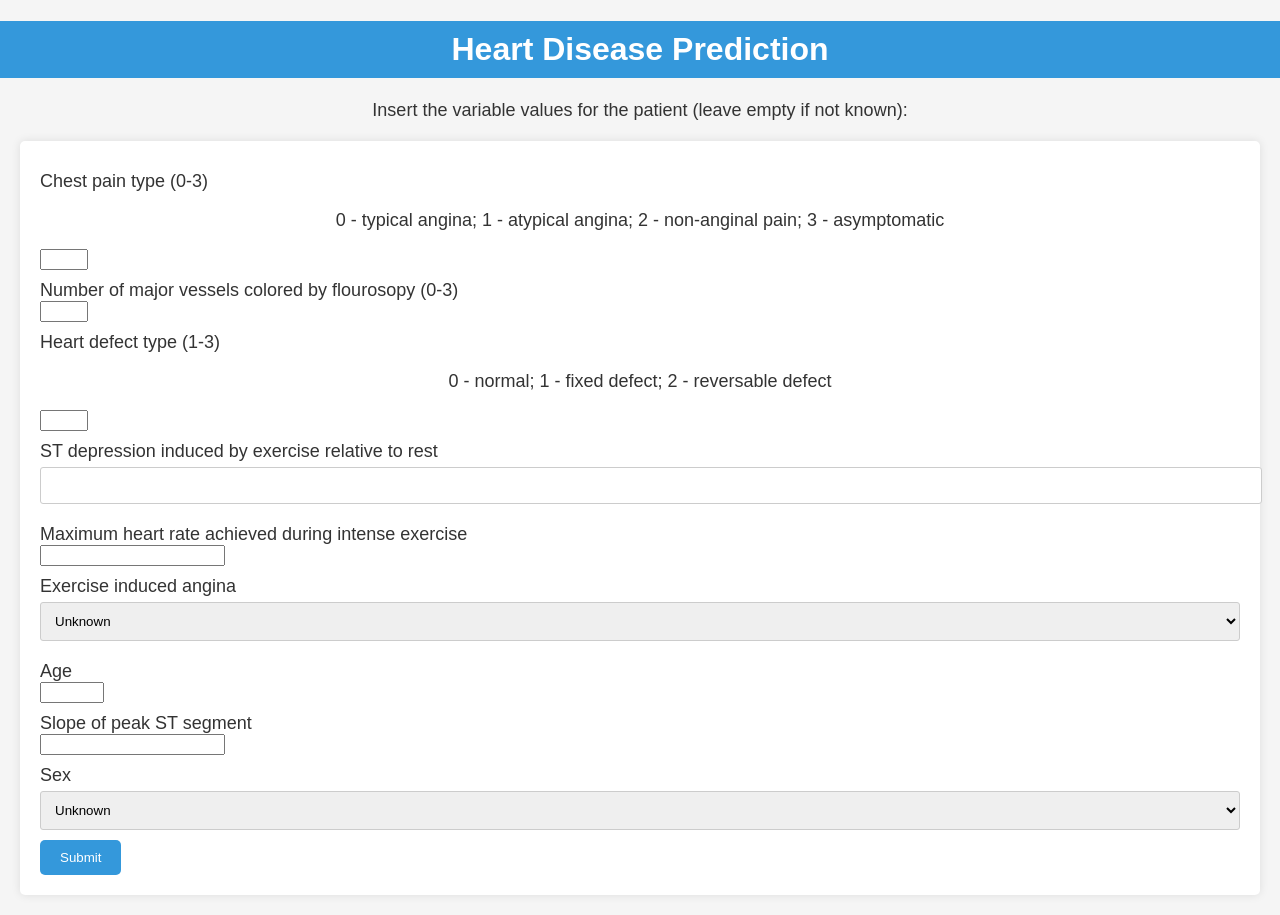
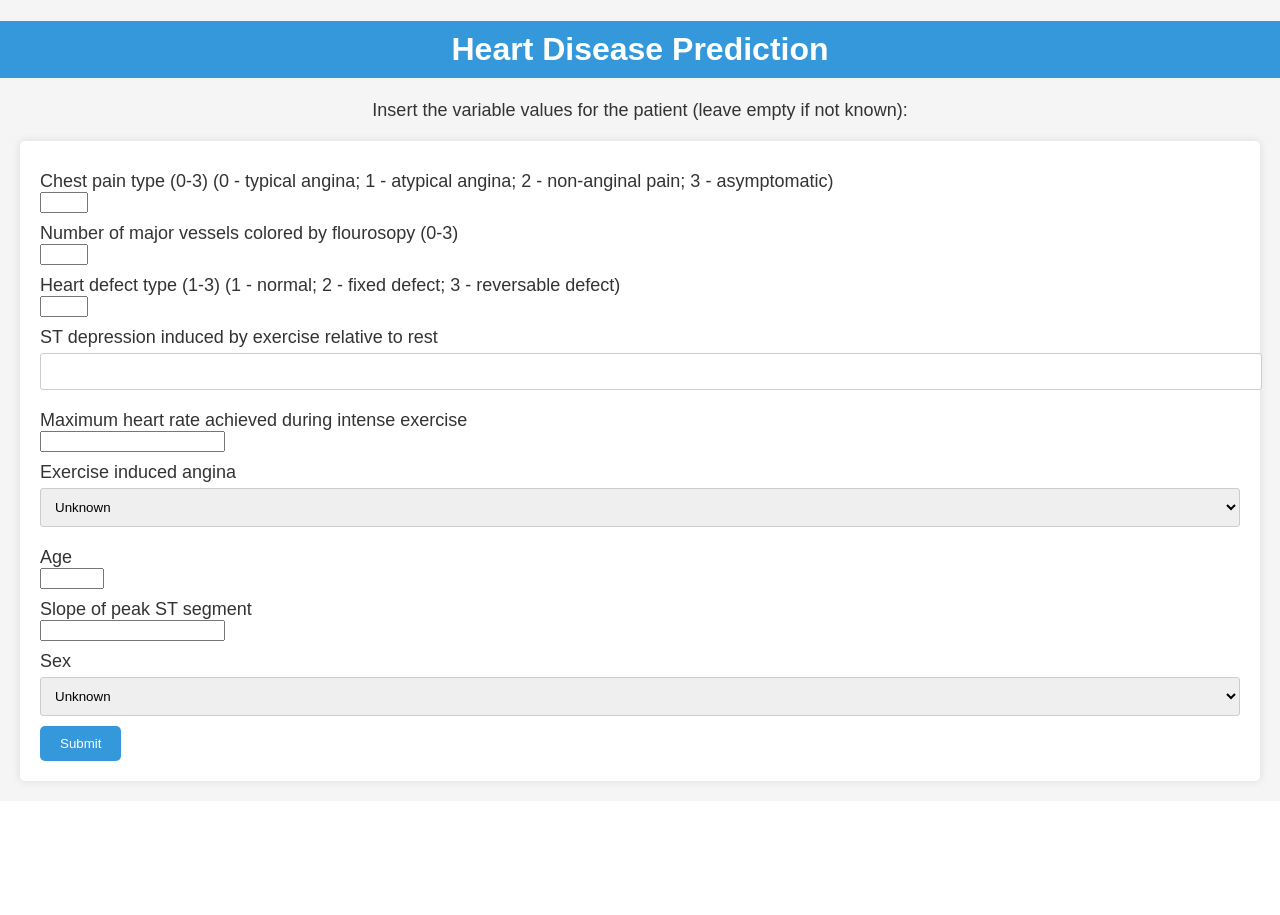
Before and after one commit to leo-cb/HeartDiseasePrediction_WebApp, a Flask app: page / in a window 1280 px wide. After the commit the page ends 787 px from the top, so only its background shows below. Run offline with Flask 3, Linux system fonts and the light colour scheme; parts of the project's set-up code (start-up, migrations or seed data) failed here and were passed over; some libraries are stand-ins or nearby versions.

Commit message:
changed description position

```diff
--- a/app/templates/index.html
+++ b/app/templates/index.html
@@ -79,8 +79,8 @@
     <form method="POST" action="/predict_http">
         {{ form.hidden_tag() }}
 
-        <label for="cp">Chest pain type (0-3)</label>
-        <p>0 - typical angina; 1 - atypical angina; 2 - non-anginal pain; 3 - asymptomatic</p>
+        <label for="cp">Chest pain type (0-3) (0 - typical angina; 1 - atypical angina; 2 - non-anginal pain; 3 - asymptomatic)</label>
+
         {{ form.cp(size=2) }}
         <br>
 
@@ -88,8 +88,7 @@
         {{ form.ca(size=2) }}
         <br>
 
-        <label for="thal">Heart defect type (1-3)</label>
-        <p>0 - normal; 1 - fixed defect; 2 - reversable defect</p>
+        <label for="thal">Heart defect type (1-3) (1 - normal; 2 - fixed defect; 3 - reversable defect)</label>
         {{ form.thal(size=2) }}
         <br>
 
```
